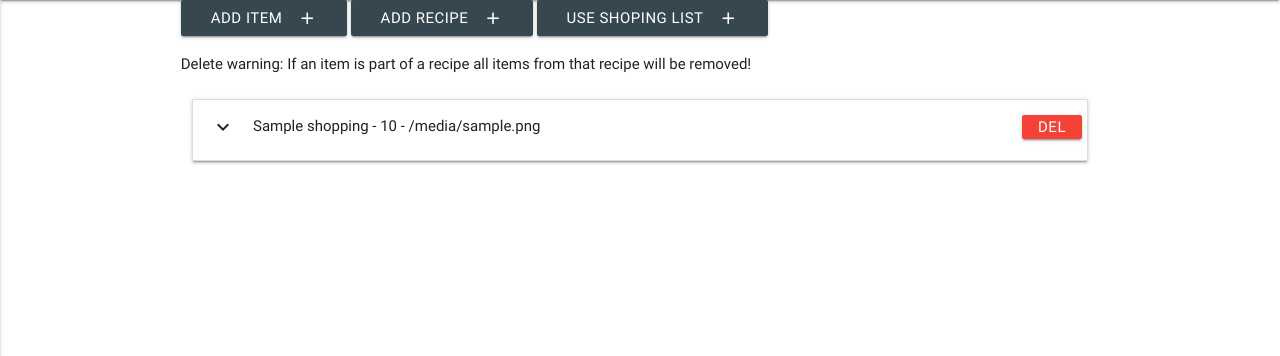
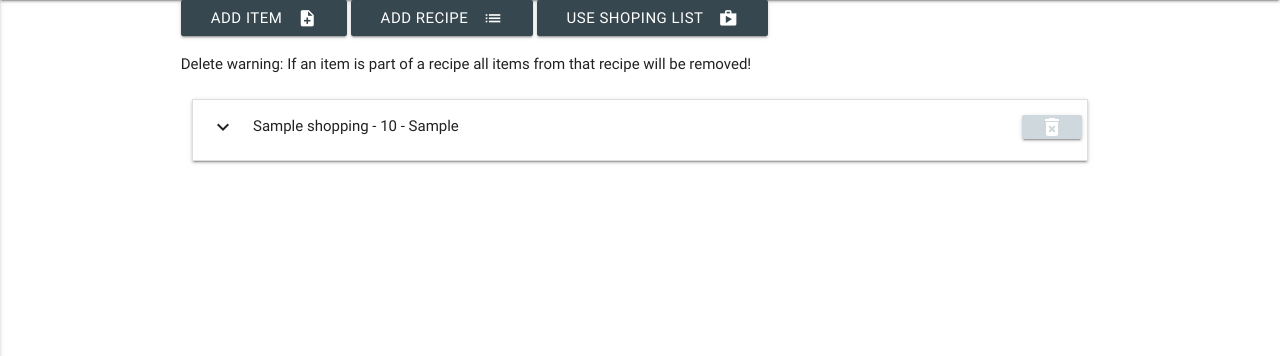
Before and after one commit to xz3t/milestone-3, a Flask app: page /shopping_list in a window 1280 px wide. Shown: the part 64-420 px from the top of the page. Run offline with Flask 2, Linux system fonts and the light colour scheme; a database or web service that is not in the repository returns one stand-in record (values such as "Sample title"); some libraries are stand-ins or nearby versions.

Commit message:
Icons on buttons updated

```diff
--- a/templates/shopping_list.html
+++ b/templates/shopping_list.html
@@ -3,11 +3,11 @@
 
 <div class="row ">
   <a class="waves-effect waves-light btn blue-grey darken-3 " href="{{url_for('add_shop_item')}}"><i
-      class="material-icons right">add</i>Add Item</a>
+      class="material-icons right">note_add</i>Add Item</a>
   <a class="waves-effect waves-light btn blue-grey darken-3 " href="{{url_for('add_shop_recipe')}}"><i
-      class="material-icons right">add</i>Add Recipe</a>
+      class="material-icons right">list</i>Add Recipe</a>
   <a class="waves-effect waves-light btn blue-grey darken-3 " href="{{url_for('shopping_list_temp')}}"><i
-      class="material-icons right">add</i>Use shoping list</a>
+      class="material-icons right">shop</i>Use shoping list</a>
 </div>
 <div class="row ">
   <h6>Delete warning: If an item is part of a recipe all items from that recipe will be removed!</h6>
@@ -20,11 +20,13 @@
         <i class="material-icons">expand_more</i>
       </div>
       <div class="col s9">
-        {{list.item_name}} - {{list.item_qty}} - {{list.item_img}}
+        {{list.item_name}} - {{list.item_qty}} - {{list.item_unit}}
         <div class="position-abs">
           <a href="{{url_for('delete_shoping_item', list_id=list._id)}}"
-            class="waves-effect waves-light btn tooltipped btn-my red" data-position="left"
-            data-tooltip="If an item is part of a recipe all items from that recipe will be removed!">Del</a>
+            class="waves-effect waves-light btn tooltipped btn-my blue-grey lighten-4" data-position="left"
+            data-tooltip="If an item is part of a recipe all items from that recipe will be removed!"><span class="material-icons">
+        delete_forever
+        </span></a>
         </div>
       </div>
     </div>
@@ -32,7 +34,6 @@
       <span>
         Category : {{list.item_category}} <br />
         Shop: {{list.item_shop}} <br />
-        Measurement: {{list.item_unit}}<br />
         Added from : {{list.from_recipe}} </span>
     </div>
   </li>
```
